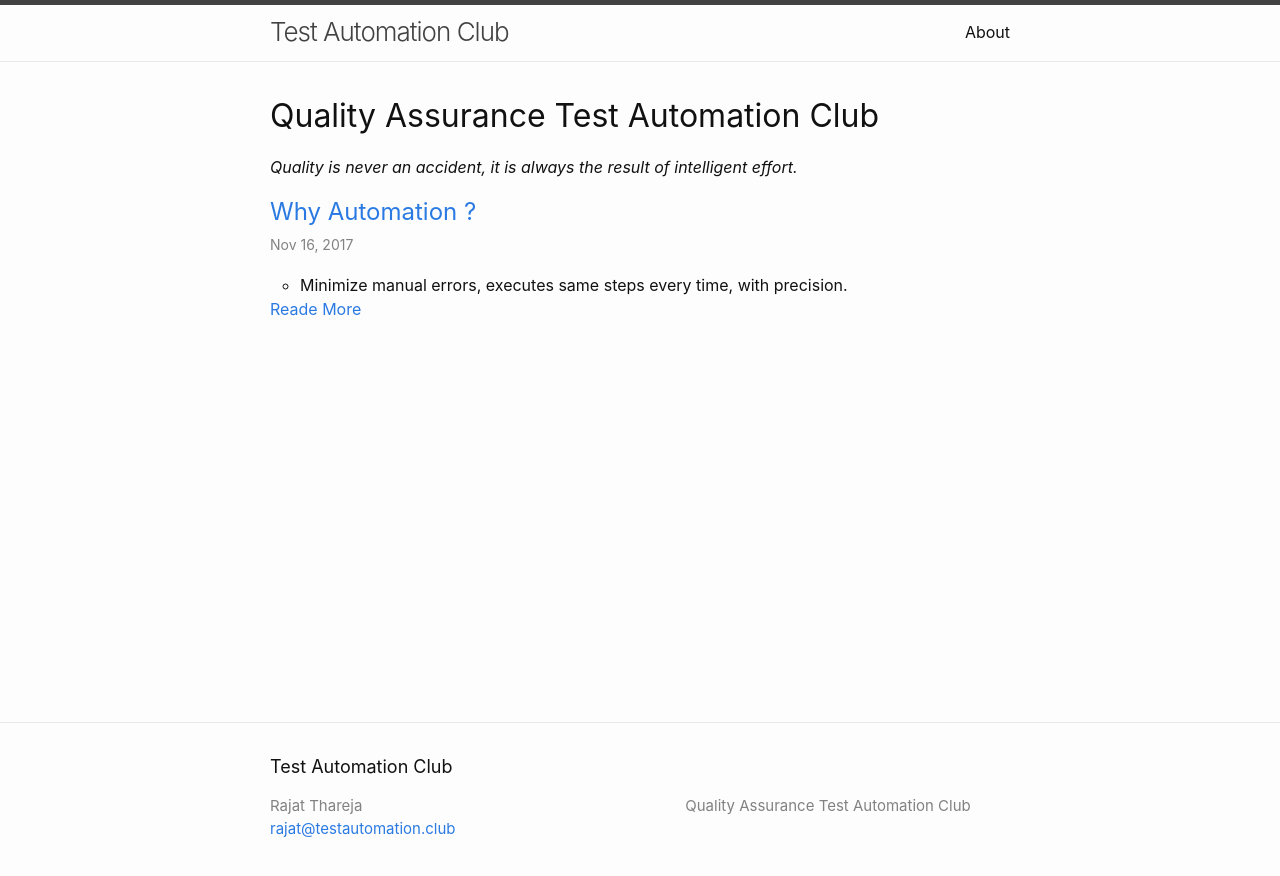
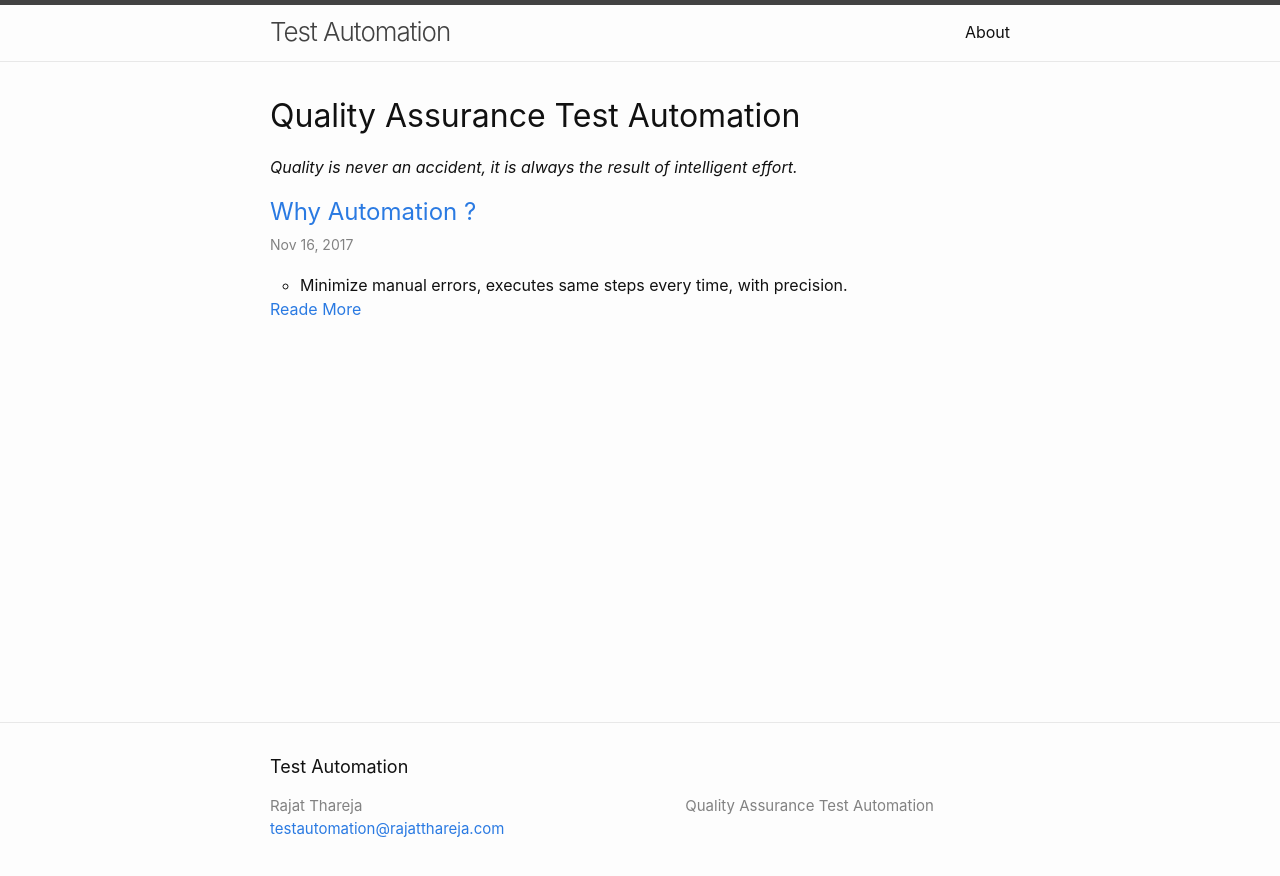
Before and after one commit to rajatthareja/TestAutomation, a Jekyll site: the page built from index.md, in a window 1280 px wide. Shown: the top 876 px of the page. Built offline with Jekyll 4.4.1, drawn with Linux system fonts in a browser that asks for light colours.

Commit message:
Update _config.yml

```diff
--- a/_config.yml
+++ b/_config.yml
@@ -1,9 +1,9 @@
-title: Test Automation Club
+title: Test Automation
 author: Rajat Thareja
-email: rajat@testautomation.club
+email: testautomation@rajatthareja.com
 description: >-
   Quality Assurance
-  Test Automation Club
+  Test Automation
 baseurl: ""
 url: ""
 markdown: kramdown
```
